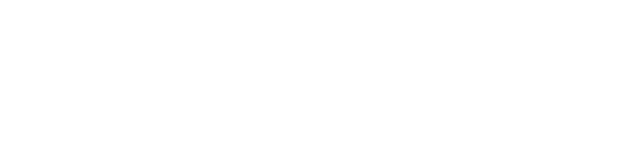
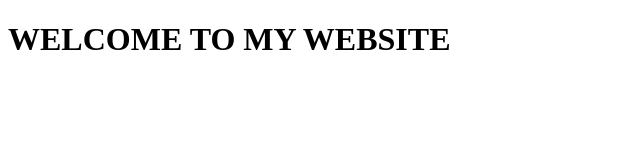
Before and after one commit to Michael-Lyon/soft-devs-frontend, a plain HTML site: page index.html in a window 1280 px wide. Shown: the whole page, without its empty margins (0-640 px from the left). Drawn offline with Linux system fonts and the light colour scheme.

Commit message:
Added a h1 tag to index file

```diff
--- a/index.html
+++ b/index.html
@@ -6,6 +6,8 @@
     <title>Document</title>
 </head>
 <body>
-
+    <h1>
+        WELCOME TO MY WEBSITE
+    </h1>
 </body>
 </html>
```
Also changed, not shown: 1 other file.
